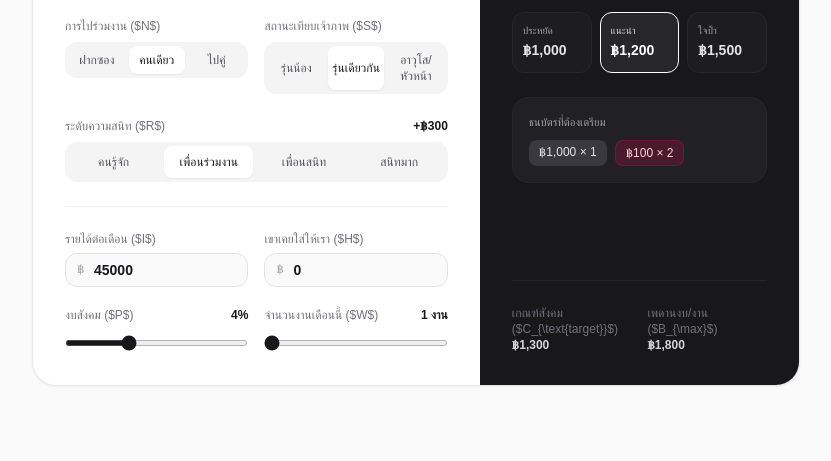
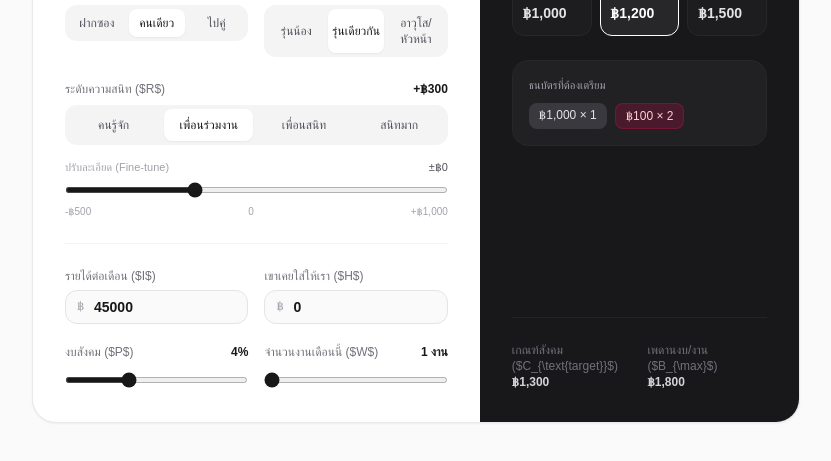
Before and after one commit to Poonpipat16092/saisong, a plain HTML site: page index.html in a window 1280 px wide. Shown: the part 301-762 px from the top of the page, without its empty margins (224-1055 px from the left). Drawn offline with nearby package versions, Linux system fonts and the light colour scheme; a web font is replaced by a local one.

Commit message:
feat: add missing auspicious numbers and fine-tune slider for relationship value

```diff
--- a/index.html
+++ b/index.html
@@ -105,6 +105,19 @@
                         class="py-2 text-xs font-medium rounded-lg transition text-zinc-600">เพื่อนสนิท</button>
                     <button data-val="2500"
                         class="py-2 text-xs font-medium rounded-lg transition text-zinc-600">สนิทมาก</button>
+                </div>
+                <div class="pt-1.5 space-y-1">
+                    <div class="flex justify-between text-[11px]">
+                        <span class="text-zinc-400">ปรับละเอียด (Fine-tune)</span>
+                        <span id="rFineVal" class="font-medium text-zinc-600">±฿0</span>
+                    </div>
+                    <input type="range" id="relFineSlider" min="-500" max="1000" step="100" value="0"
+                        class="w-full h-1.5 bg-zinc-200 rounded-lg cursor-pointer">
+                    <div class="flex justify-between text-[10px] text-zinc-400">
+                        <span>-฿500</span>
+                        <span>0</span>
+                        <span>+฿1,000</span>
+                    </div>
                 </div>
             </div>
 
@@ -220,13 +233,15 @@
         // 1. ชุดตัวเลขมงคลงานแต่ง (ข้ามเลขคี่อวมงคล 700, 1100, 1300, 1700, 1900)
         const AUSPICIOUS_NUMBERS = [
             400, 500, 600, 800, 900, 1000, 1200, 1500, 1600, 1800,
-            2000, 2200, 2400, 2600, 2800, 3000, 3200, 3600, 4000, 5000, 6000, 8000, 10000
+            2000, 2200, 2400, 2600, 2800, 3000, 3200, 3600, 3800, 4000, 4600, 5000, 6000, 8000, 10000
         ];
 
         // 2. State หลักของแอป
         const state = {
             V: 1000,
             N: 1.0,
+            R_base: 300,
+            R_fine: 0,
             R: 300,
             S: 1.0,
             I: 45000,
@@ -268,7 +283,8 @@
         // 5. ฟังก์ชันคำนวณหลักและอัปเดต UI
         function calculate() {
             // คำนวณตามสูตร
-            const cTarget = Math.round(((state.V * state.N) + state.R) * state.S);
+            state.R = state.R_base + state.R_fine;
+            const cTarget = Math.max(0, Math.round(((state.V * state.N) + state.R) * state.S));
             const bMax = Math.round((state.I * (state.P / 100)) / state.W);
             const hMin = state.H > 0 ? state.H + 200 : 0;
 
@@ -289,7 +305,10 @@
 
             // อัปเดต Labels ฝั่งซ้าย
             document.getElementById('vLabel').textContent = `฿${state.V.toLocaleString()} / คน`;
-            document.getElementById('rLabel').textContent = `+฿${state.R.toLocaleString()}`;
+            const rSign = state.R >= 0 ? '+' : '-';
+            document.getElementById('rLabel').textContent = `${rSign}฿${Math.abs(state.R).toLocaleString()}`;
+            const fineSign = state.R_fine > 0 ? '+' : (state.R_fine < 0 ? '-' : '±');
+            document.getElementById('rFineVal').textContent = `${fineSign}฿${Math.abs(state.R_fine).toLocaleString()}`;
             document.getElementById('pVal').textContent = `${state.P}%`;
             document.getElementById('wVal').textContent = `${state.W} งาน`;
 
@@ -323,16 +342,19 @@
         }
 
         // 6. Helper ผูก Event สำหรับปุ่ม Segmented Controls
-        function setupSegmentedGroup(groupId, stateKey) {
+        function setupSegmentedGroup(groupId, stateKey, onSelect) {
             const container = document.getElementById(groupId);
             const buttons = container.querySelectorAll('button');
             buttons.forEach(btn => {
                 btn.addEventListener('click', () => {
                     buttons.forEach(b => {
-                        b.className = 'py-2 text-xs font-medium rounded-lg transition text-zinc-600 hover:text-zinc-900';
+                        b.classList.remove('bg-white', 'text-zinc-900', 'shadow-sm');
+                        b.classList.add('text-zinc-600');
                     });
-                    btn.className = 'py-2 text-xs font-medium rounded-lg transition bg-white text-zinc-900 shadow-sm';
+                    btn.classList.remove('text-zinc-600');
+                    btn.classList.add('bg-white', 'text-zinc-900', 'shadow-sm');
                     state[stateKey] = parseFloat(btn.dataset.val);
+                    if (onSelect) onSelect(btn);
                     state.selectedTier = 'rec';
                     updateTierButtons();
                     calculate();
@@ -355,7 +377,17 @@
         setupSegmentedGroup('venueGroup', 'V');
         setupSegmentedGroup('attendGroup', 'N');
         setupSegmentedGroup('seniorGroup', 'S');
-        setupSegmentedGroup('relGroup', 'R');
+        setupSegmentedGroup('relGroup', 'R_base', () => {
+            state.R_fine = 0;
+            document.getElementById('relFineSlider').value = 0;
+        });
+
+        document.getElementById('relFineSlider').addEventListener('input', e => {
+            state.R_fine = parseInt(e.target.value, 10);
+            state.selectedTier = 'rec';
+            updateTierButtons();
+            calculate();
+        });
 
         document.querySelectorAll('#tierGroup button').forEach(btn => {
             btn.addEventListener('click', () => {
```
Also changed, not shown: CONTEXT.md (+1 -1 lines).
